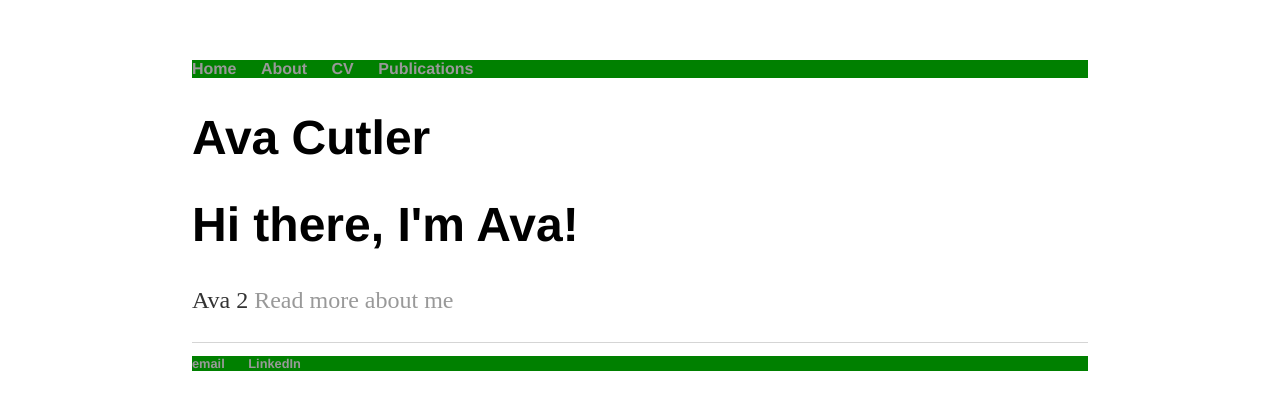
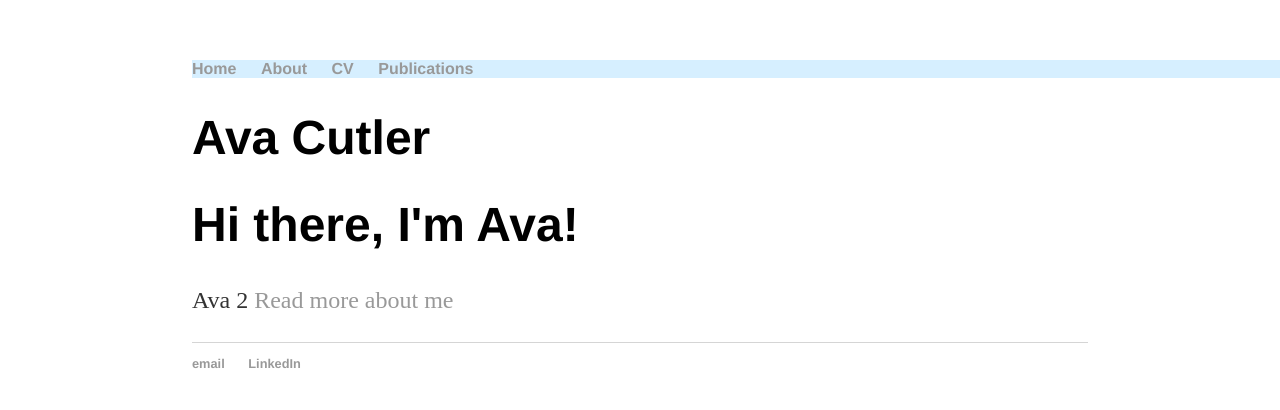
Before and after one commit to avacutler/----, a Jekyll site: the page built from index.html, in a window 1280 px wide. Shown: the top 410 px of the page. Built offline with Jekyll 4.4.1, drawn with Linux system fonts in a browser that asks for light colours.

Commit message:
Update main.css
try

```diff
--- a/css/main.css
+++ b/css/main.css
@@ -1,18 +1,20 @@
 body {
     margin: 60px auto;
     width: 70%;
+}
+nav{
+  width: 100vw;
+  background-color: #D6EFFF;
 }
 nav ul, footer ul {
     font-family:'Helvetica', 'Arial', 'Sans-Serif';
     padding: 0px;
     list-style: none;
     font-weight: bold;
-    background-color: #008000;
 }
 nav ul li, footer ul li {
     display: inline;
     margin-right: 20px;
-    background-color: #008000;
 }
 a {
     text-decoration: none;
```
